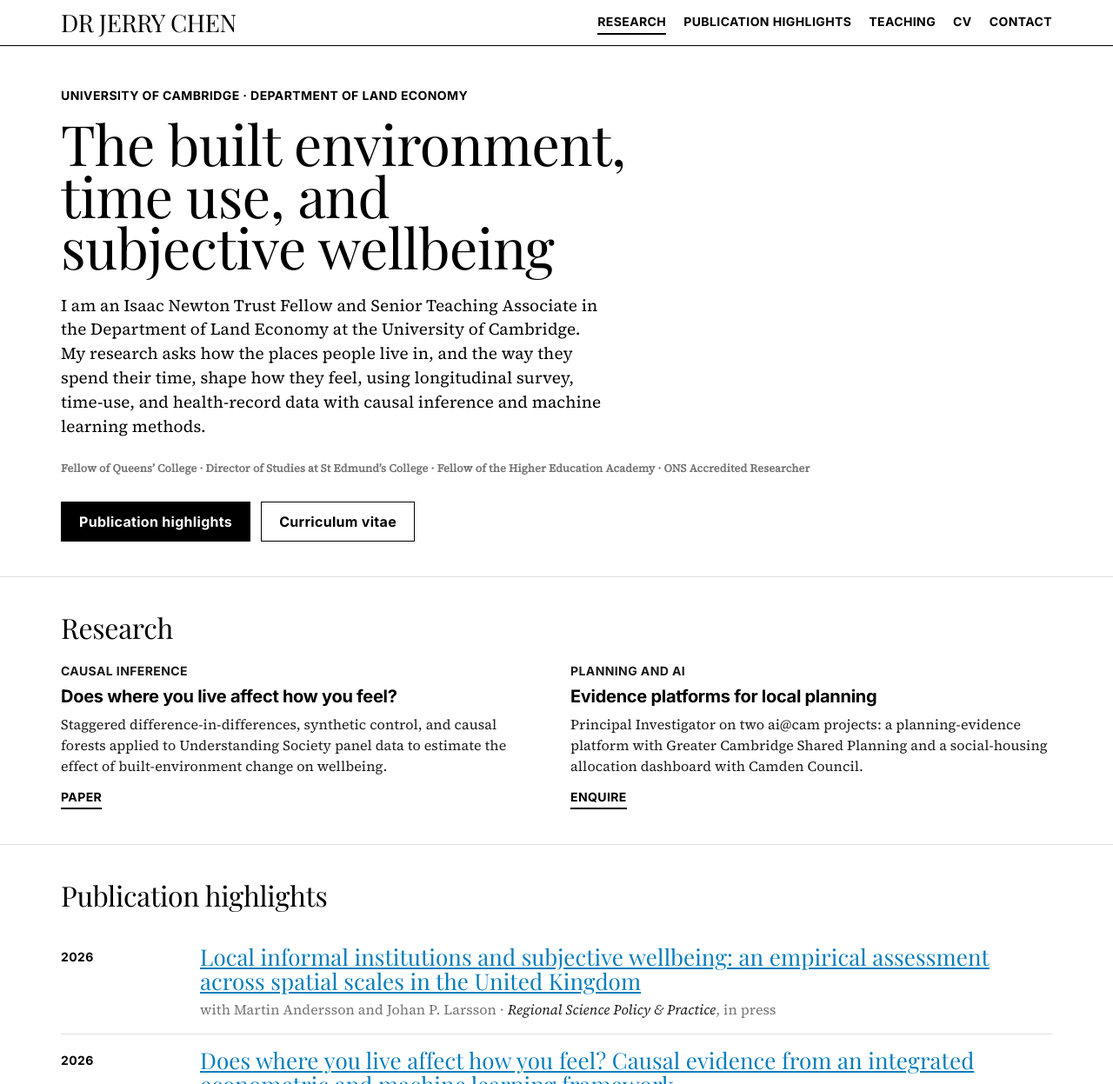
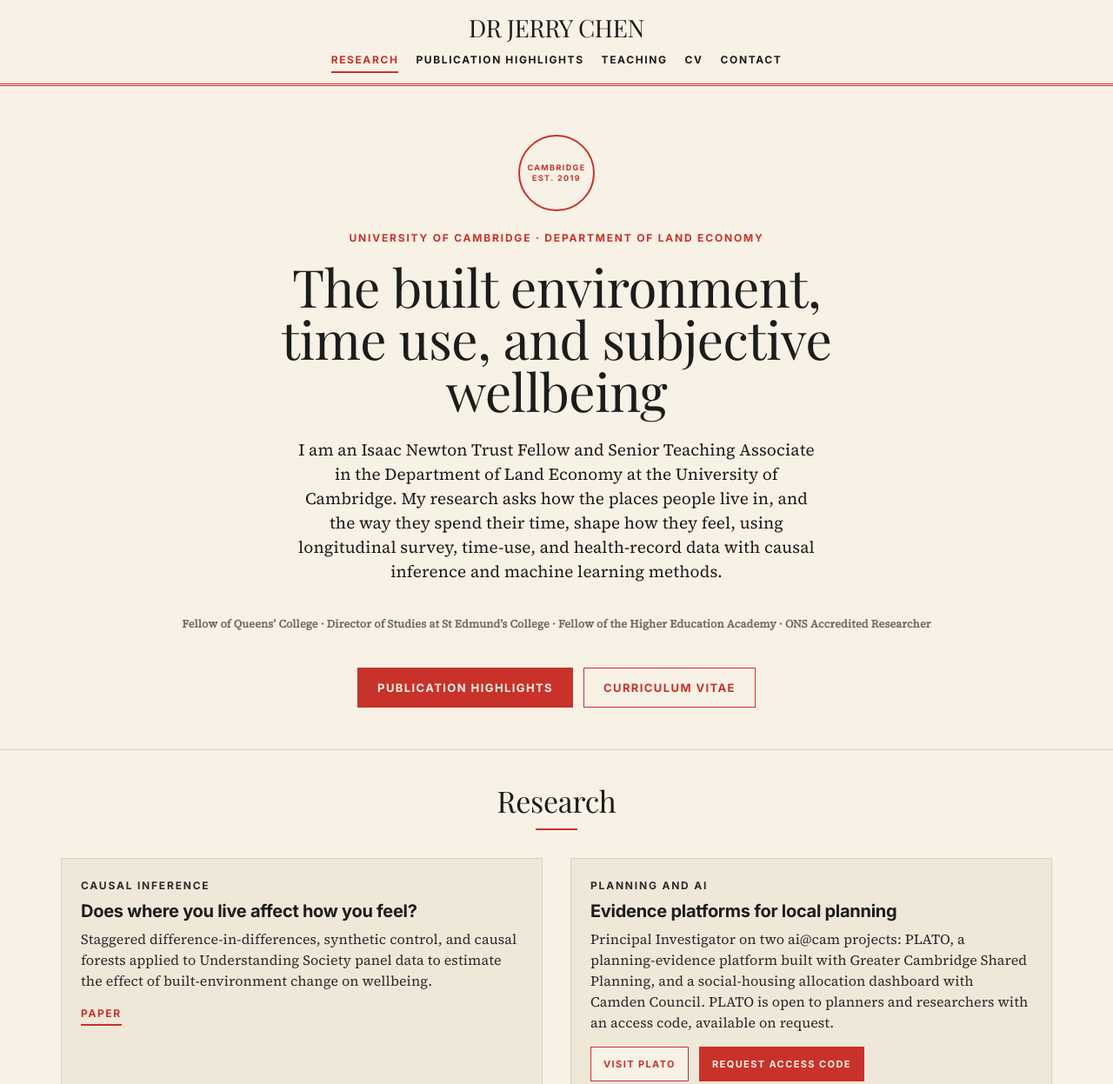
Before and after one commit to jerchenn/jerchenn.github.io, a plain HTML site: page index.html in a window 1280 px wide. Shown: the top 1247 px of the page at 87% size. Drawn offline with nearby package versions, Linux system fonts and the light colour scheme; a web font is replaced by a local one.

Commit message:
Cream canvas, TWA red, centred layout, PLATO links
Co-Authored-By: Claude Fable 5.1 <noreply@anthropic.com>

```diff
--- a/index.html
+++ b/index.html
@@ -15,10 +15,10 @@
 <link rel="preconnect" href="https://fonts.googleapis.com">
 <link href="https://fonts.googleapis.com/css2?family=Playfair+Display:ital,wght@0,400;1,400&family=Source+Serif+4:ital,opsz,wght@0,8..60,400;1,8..60,400&family=Inter:wght@400;700&display=swap" rel="stylesheet">
 <style>
-:root{--ink:#000;--ink-soft:#1a1a1a;--body:#757575;--hair:#e0e0e0;--canvas:#fff;--canvas-soft:#f5f5f5;--link:#057dbc;--on-primary:#fff;
+:root{--ink:#1c1c1c;--ink-soft:#2a2a2a;--body:#6f6a62;--hair:#d9d1c2;--canvas:#f7f1e6;--canvas-soft:#efe7d8;--red:#c8322b;--red-deep:#a3261f;--link:#c8322b;--on-primary:#f7f1e6;
   --display:"Playfair Display","Times New Roman",Georgia,serif;--serif:"Source Serif 4",Georgia,"Times New Roman",serif;--sans:Inter,"Helvetica Neue",Helvetica,Arial,sans-serif}
-@media (prefers-color-scheme: dark){:root:not([data-theme="light"]){--ink:#000;--canvas:#fff}}
-:root[data-theme="dark"]{--ink:#000;--canvas:#fff}
+@media (prefers-color-scheme: dark){:root:not([data-theme="light"]){--ink:#1c1c1c;--canvas:#f7f1e6}}
+:root[data-theme="dark"]{--ink:#1c1c1c;--canvas:#f7f1e6}
 *{box-sizing:border-box}
 html{scroll-behavior:smooth}
 body{margin:0;background:var(--canvas);color:var(--ink);font-family:var(--serif);font-size:16px;line-height:24px;letter-spacing:.09px}
@@ -26,37 +26,44 @@ a{color:inherit;text-decoration:none}
 p a{color:var(--link);text-decoration:underline;text-underline-offset:2px}
 .wrap{max-width:1180px;margin:0 auto;padding:0 20px}
 /* masthead */
-.mast{border-bottom:1px solid var(--ink);padding:12px 20px}
-.mast .wrap{display:flex;align-items:center;justify-content:space-between;gap:16px}
+.mast{border-bottom:3px double var(--red);padding:18px 20px 12px}
+.mast .wrap{display:flex;flex-direction:column;align-items:center;gap:10px}
 .word{font-family:var(--display);font-size:28px;letter-spacing:-.3px;line-height:1;text-transform:uppercase}
 nav{display:flex;gap:20px;flex-wrap:wrap}
-nav a{font-family:var(--sans);font-size:14px;font-weight:700;letter-spacing:.4px;line-height:18px;text-transform:uppercase;padding:4px 0;border-bottom:2px solid transparent}
-nav a:hover,nav a.on{border-bottom-color:var(--ink)}
+nav a{font-family:var(--sans);font-size:12px;font-weight:700;letter-spacing:1.6px;line-height:18px;text-transform:uppercase;padding:4px 0;border-bottom:2px solid transparent}
+nav a:hover,nav a.on{border-bottom-color:var(--red);color:var(--red)}
 /* hero */
-.hero{padding:48px 20px 40px;border-bottom:1px solid var(--hair)}
-.eyebrow{font-family:var(--sans);font-size:14px;font-weight:700;letter-spacing:.4px;line-height:18px;text-transform:uppercase;margin:0 0 16px}
-h1{font-family:var(--display);font-weight:400;font-size:64px;line-height:.93;letter-spacing:-.5px;margin:0 0 24px;max-width:17ch}
-.lead{font-size:19px;line-height:27.9px;letter-spacing:.108px;max-width:62ch;margin:0 0 20px}
+.hero{padding:56px 20px 48px;border-bottom:1px solid var(--hair);text-align:center}
+.hero .wrap{display:flex;flex-direction:column;align-items:center}
+.stamp{width:88px;height:88px;border:2px solid var(--red);border-radius:50%;display:flex;align-items:center;justify-content:center;text-align:center;font-family:var(--sans);font-size:9px;font-weight:700;letter-spacing:1.4px;line-height:12px;color:var(--red);text-transform:uppercase;margin-bottom:22px;padding:8px}
+.eyebrow{font-family:var(--sans);font-size:12px;font-weight:700;letter-spacing:1.8px;line-height:18px;text-transform:uppercase;margin:0 0 16px;color:var(--red)}
+h1{font-family:var(--display);font-weight:400;font-size:60px;line-height:1;letter-spacing:-.5px;margin:0 0 24px;max-width:18ch}
+.lead{font-size:19px;line-height:28px;letter-spacing:.1px;max-width:60ch;margin:0 auto 20px}
 .byline{font-family:var(--serif);font-size:12.73px;font-weight:700;line-height:28px;letter-spacing:.108px;color:var(--body)}
 .btns{display:flex;gap:12px;flex-wrap:wrap;margin-top:24px}
-.btn{font-family:var(--sans);font-size:16px;font-weight:700;letter-spacing:.3px;line-height:20px;padding:12px 20px;border:1px solid var(--ink);background:var(--canvas);color:var(--ink);border-radius:0}
-.btn.primary{background:var(--ink);color:var(--on-primary)}
+.btn{font-family:var(--sans);font-size:13px;font-weight:700;letter-spacing:1.4px;text-transform:uppercase;line-height:20px;padding:12px 22px;border:1px solid var(--red);background:var(--canvas);color:var(--red);border-radius:0}
+.btn.primary{background:var(--red);color:var(--on-primary)}
+.btn:hover{background:var(--red-deep);color:var(--on-primary);border-color:var(--red-deep)}
+.btns{justify-content:center}
+.card .btn{font-size:11px;padding:9px 14px}
 /* sections */
 section{padding:40px 20px;border-bottom:1px solid var(--hair)}
-h2{font-family:var(--display);font-weight:400;font-size:32px;line-height:35px;letter-spacing:-.3px;margin:0 0 24px}
+h2{font-family:var(--display);font-weight:400;font-size:34px;line-height:36px;letter-spacing:-.3px;margin:0 0 32px;text-align:center}
+h2::after{content:"";display:block;width:48px;height:2px;background:var(--red);margin:14px auto 0}
 h3{font-family:var(--sans);font-size:20px;font-weight:700;letter-spacing:-.28px;line-height:24px;margin:0 0 8px}
-h3.sub{font-size:14px;letter-spacing:.4px;text-transform:uppercase;margin:28px 0 4px}
+h3.sub{font-size:12px;letter-spacing:1.8px;text-transform:uppercase;margin:28px 0 4px;color:var(--red)}
 h3.sub:first-of-type{margin-top:0}
 #cv .row .t{font-size:22px;line-height:26px}
 .grid3{display:grid;grid-template-columns:repeat(2,1fr);gap:32px}
+.card{background:var(--canvas-soft);border:1px solid var(--hair);padding:22px 22px 20px}
 .card p{margin:0;color:var(--ink-soft)}
 .card .eyebrow{margin-bottom:8px}
-.card .more{display:inline-block;margin-top:12px;font-family:var(--sans);font-size:14px;font-weight:700;letter-spacing:.4px;text-transform:uppercase;border-bottom:2px solid var(--ink)}
+.card .more{display:inline-block;margin-top:14px;font-family:var(--sans);font-size:12px;font-weight:700;letter-spacing:1.6px;text-transform:uppercase;color:var(--red);border-bottom:2px solid var(--red)}
 /* rows */
 .rows{list-style:none;margin:0;padding:0}
 .row{display:grid;grid-template-columns:140px 1fr;gap:20px;padding:16px 0;border-bottom:1px solid var(--hair)}
 .row:last-child{border-bottom:0}
-.row .when{font-family:var(--sans);font-size:14px;font-weight:700;letter-spacing:.4px;line-height:18px;text-transform:uppercase;padding-top:5px}
+.row .when{font-family:var(--sans);font-size:12px;font-weight:700;letter-spacing:1.6px;line-height:18px;text-transform:uppercase;padding-top:6px;color:var(--red)}
 .row .t{font-family:var(--display);font-size:26px;line-height:28px;margin:0 0 6px}
 .row .t a:hover{text-decoration:underline;text-underline-offset:3px}
 .row .m{margin:0;color:var(--body);font-family:var(--serif)}
@@ -64,20 +71,21 @@ h3.sub:first-of-type{margin-top:0}
 .row .d{margin:6px 0 0;max-width:70ch}
 /* teaching cards: pastel tiles for the interactive pages */
 .tiles{display:grid;grid-template-columns:repeat(6,1fr);gap:12px;margin-top:20px}
-.tile{display:block;padding:14px 12px;border:1px solid var(--ink);min-height:120px}
-.tile b{display:block;font-family:var(--sans);font-size:12px;font-weight:700;letter-spacing:.4px;text-transform:uppercase;margin-bottom:6px}
+.tile{display:block;padding:16px 14px;min-height:124px;border:1px solid rgba(0,0,0,.08)}
+.tile b{display:block;font-family:var(--sans);font-size:11px;font-weight:700;letter-spacing:1.6px;text-transform:uppercase;margin-bottom:8px;color:var(--red)}
 .tile span{font-family:var(--display);font-size:20px;line-height:22px}
-.tile:hover{background:var(--ink);color:var(--on-primary)}
+.tile:hover{outline:2px solid var(--red);outline-offset:-2px}
+.tile:nth-child(1){background:#f4dbb2}.tile:nth-child(2){background:#cbe3de}.tile:nth-child(3){background:#e3a6ac}.tile:nth-child(4){background:#edcbce}.tile:nth-child(5){background:#c3d1c4}.tile:nth-child(6){background:#d3c2c9}
 /* footer */
-footer{background:var(--ink);color:var(--on-primary);padding:48px 20px;font-family:var(--sans);font-size:14px;line-height:18px;letter-spacing:.4px}
+footer{background:var(--red);color:var(--on-primary);padding:48px 20px;font-family:var(--sans);font-size:14px;line-height:18px;letter-spacing:.4px}
 footer .wrap{display:grid;grid-template-columns:2fr 1fr 1fr;gap:32px}
 footer b{display:block;font-weight:700;text-transform:uppercase;margin-bottom:12px}
 footer a{display:block;margin-bottom:6px}
 footer a:hover{text-decoration:underline}
 footer .word{color:var(--on-primary);margin-bottom:16px}
-footer small{display:block;margin-top:24px;color:#a1a1a1;font-size:12px;line-height:16px;letter-spacing:0}
+footer small{display:block;margin-top:24px;color:#f3d6d2;font-size:12px;line-height:16px;letter-spacing:0}
 @media (max-width:1023px){.tiles{grid-template-columns:repeat(3,1fr)}footer .wrap{grid-template-columns:1fr 1fr}}
-@media (max-width:767px){h1{font-size:40px;line-height:.95}.grid3,.tiles,footer .wrap{grid-template-columns:1fr}.row{grid-template-columns:1fr;gap:4px}.row .t{font-size:22px;line-height:25px}.mast .wrap{flex-direction:column;align-items:flex-start}}
+@media (max-width:767px){h1{font-size:40px;line-height:.95}.grid3,.tiles,footer .wrap{grid-template-columns:1fr}.row{grid-template-columns:1fr;gap:4px}.row .t{font-size:22px;line-height:25px}.mast .wrap{align-items:center}}
 </style>
 
 <header class="mast"><div class="wrap">
@@ -86,6 +94,7 @@ footer small{display:block;margin-top:24px;color:#a1a1a1;font-size:12px;line-hei
 </div></header>
 
 <div class="hero" id="top"><div class="wrap">
+  <div class="stamp">Cambridge<br>Est. 2019</div>
   <p class="eyebrow">University of Cambridge · Department of Land Economy</p>
   <h1>The built environment, time use, and subjective wellbeing</h1>
   <p class="lead">I am an Isaac Newton Trust Fellow and Senior Teaching Associate in the Department of Land Economy at the University of Cambridge. My research asks how the places people live in, and the way they spend their time, shape how they feel, using longitudinal survey, time-use, and health-record data with causal inference and machine learning methods.</p>
@@ -97,7 +106,7 @@ footer small{display:block;margin-top:24px;color:#a1a1a1;font-size:12px;line-hei
   <h2>Research</h2>
   <div class="grid3">
     <div class="card"><p class="eyebrow">Causal inference</p><h3>Does where you live affect how you feel?</h3><p>Staggered difference-in-differences, synthetic control, and causal forests applied to Understanding Society panel data to estimate the effect of built-environment change on wellbeing.</p><a class="more" href="#pub-chil">Paper</a></div>
-    <div class="card"><p class="eyebrow">Planning and AI</p><h3>Evidence platforms for local planning</h3><p>Principal Investigator on two ai@cam projects: a planning-evidence platform with Greater Cambridge Shared Planning and a social-housing allocation dashboard with Camden Council.</p><a class="more" href="#contact">Enquire</a></div>
+    <div class="card"><p class="eyebrow">Planning and AI</p><h3>Evidence platforms for local planning</h3><p>Principal Investigator on two ai@cam projects: PLATO, a planning-evidence platform built with Greater Cambridge Shared Planning, and a social-housing allocation dashboard with Camden Council. PLATO is open to planners and researchers with an access code, available on request.</p><div class="btns" style="justify-content:flex-start;margin-top:16px"><a class="btn" href="https://platoplanning.org/">Visit PLATO</a><a class="btn primary mail" href="#contact" data-u="jc2205" data-d="cam.ac.uk" data-s="PLATO access code request">Request access code</a></div></div>
   </div>
 </div></section>
 
@@ -160,7 +169,7 @@ footer small{display:block;margin-top:24px;color:#a1a1a1;font-size:12px;line-hei
 
 <footer id="contact"><div class="wrap">
   <div><div class="word">Dr Jerry Chen</div>
-    <a href="#contact" id="mail" data-u="jc2205" data-d="cam.ac.uk">jc2205 at cam dot ac dot uk</a>
+    <a href="#contact" class="mail" data-u="jc2205" data-d="cam.ac.uk">jc2205 at cam dot ac dot uk</a>
     <span>Department of Land Economy, University of Cambridge, 19 Silver Street, Cambridge CB3 9EP, United Kingdom</span>
     <small>Site built from the author’s files. Course pages are for use within the University of Cambridge.</small></div>
   <div><b>On this site</b><a href="#research">Research</a><a href="#publications">Publication highlights</a><a href="#teaching">Teaching</a><a href="#cv">CV</a></div>
@@ -168,7 +177,7 @@ footer small{display:block;margin-top:24px;color:#a1a1a1;font-size:12px;line-hei
 </div></footer>
 
 <script>
-(function(){var m=document.getElementById('mail');m.addEventListener('click',function(e){e.preventDefault();location.href='mailto:'+m.dataset.u+'@'+m.dataset.d;});})();
+document.querySelectorAll('.mail').forEach(function(m){m.addEventListener('click',function(e){e.preventDefault();location.href='mailto:'+m.dataset.u+'@'+m.dataset.d+(m.dataset.s?'?subject='+encodeURIComponent(m.dataset.s):'');});});
 document.querySelectorAll('nav a').forEach(a=>a.addEventListener('click',()=>{document.querySelectorAll('nav a').forEach(x=>x.classList.remove('on'));a.classList.add('on');}));
 </script>
 </body>
```
Also changed, not shown: img/apple-touch-icon.png, img/favicon-256.png, img/favicon-64.png.
